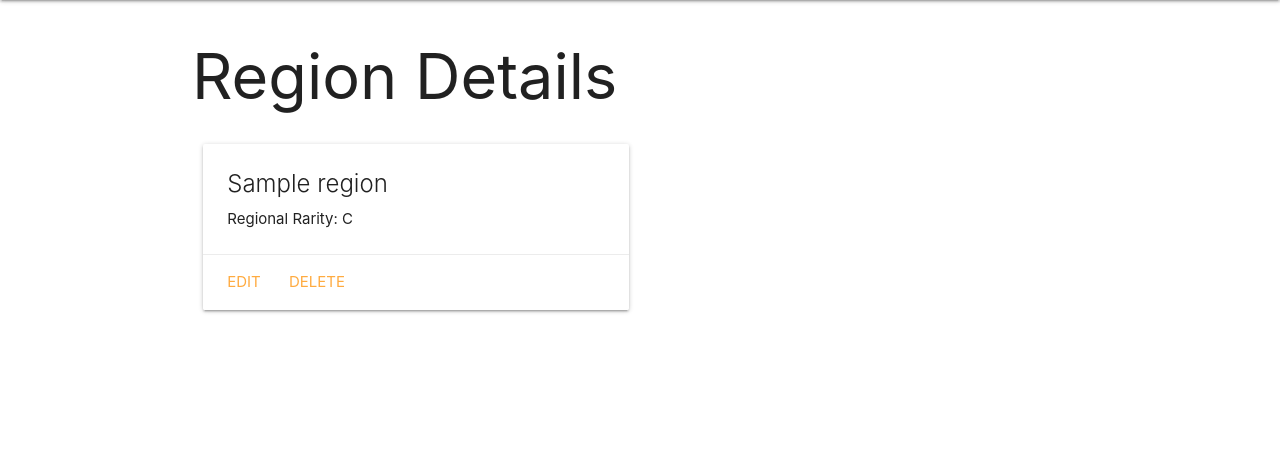
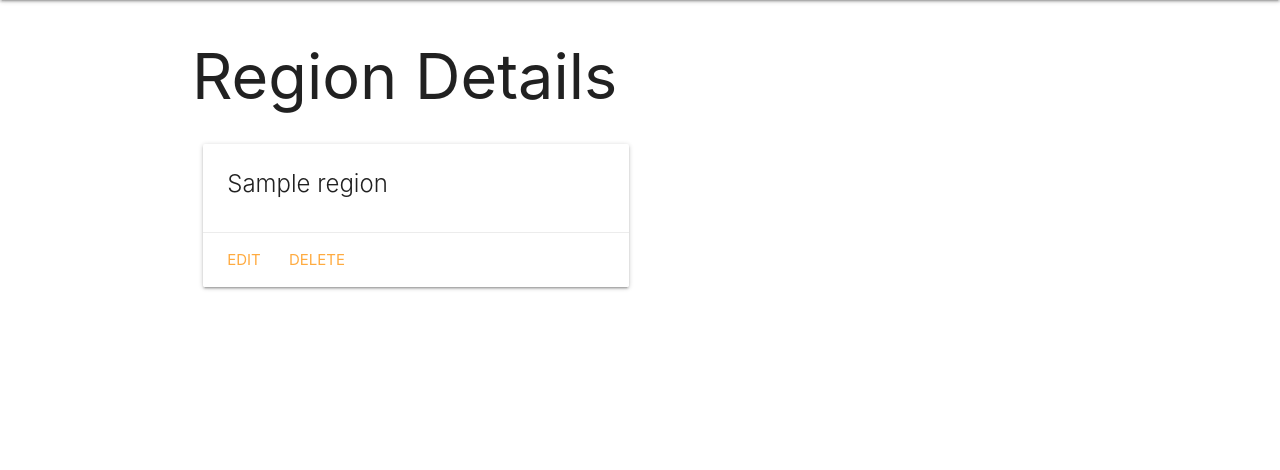
Before and after one commit to vin23-dev/rock-collector, a Django app: page /regions/1/ in a window 1280 px wide. Shown: the part 64-534 px from the top of the page. Run offline with Django 3.2, Linux system fonts and the light colour scheme; a user stored in the database is signed in; tables that the repository leaves empty hold one stand-in row (values such as "Sample post").

Commit message:
part 4 complete

```diff
--- a/main_app/models.py
+++ b/main_app/models.py
@@ -27,6 +27,7 @@ class Region(models.Model):
     choices=RARITY,
     default=RARITY[0][0]
   )
+
 
   def __str__(self):
     return self.name
--- a/main_app/templates/main_app/region_detail.html
+++ b/main_app/templates/main_app/region_detail.html
@@ -8,7 +8,6 @@
     <div class="card">
       <div class="card-content">
         <span class="card-title">{{ region.name }}</span>
-        <p>Regional Rarity: {{ region.rarity }}</p>
       </div>
       <div class="card-action">
         <a href="{% url 'regions_update' region.id %}">Edit</a>
```
